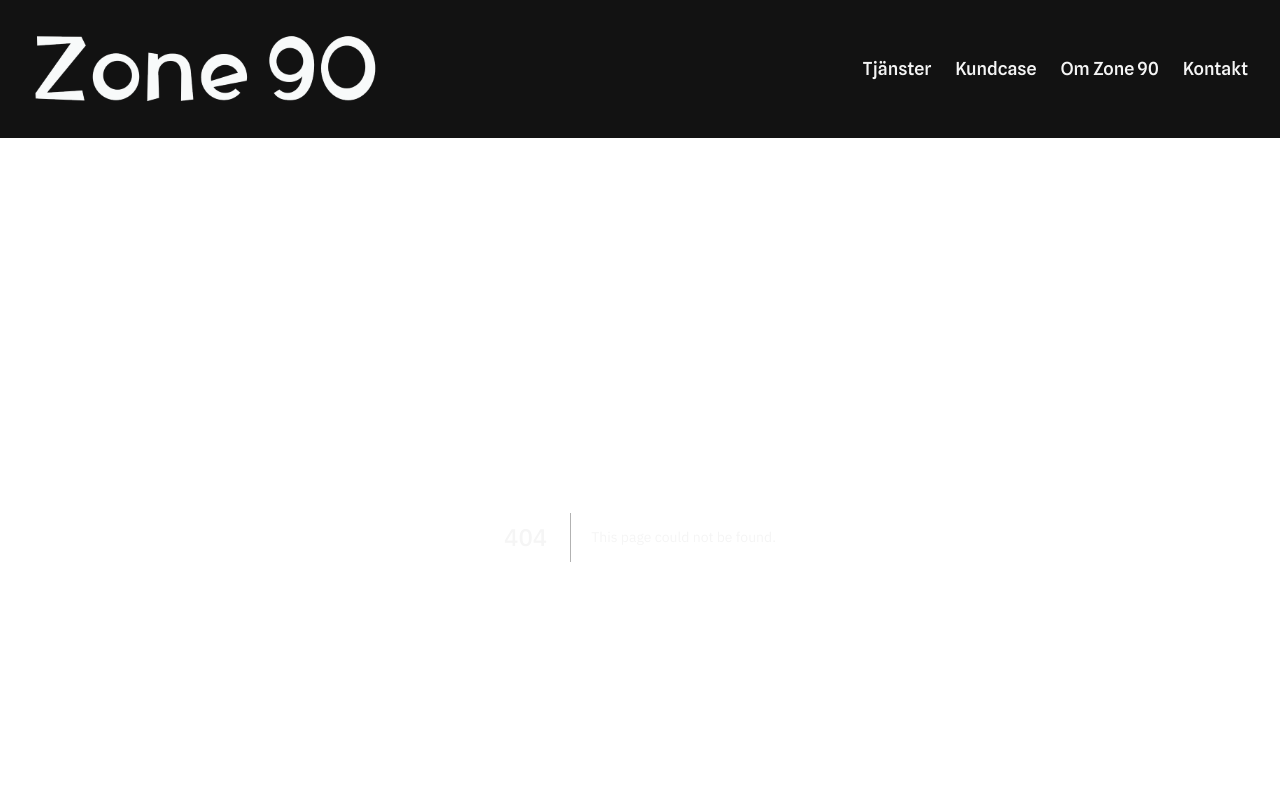
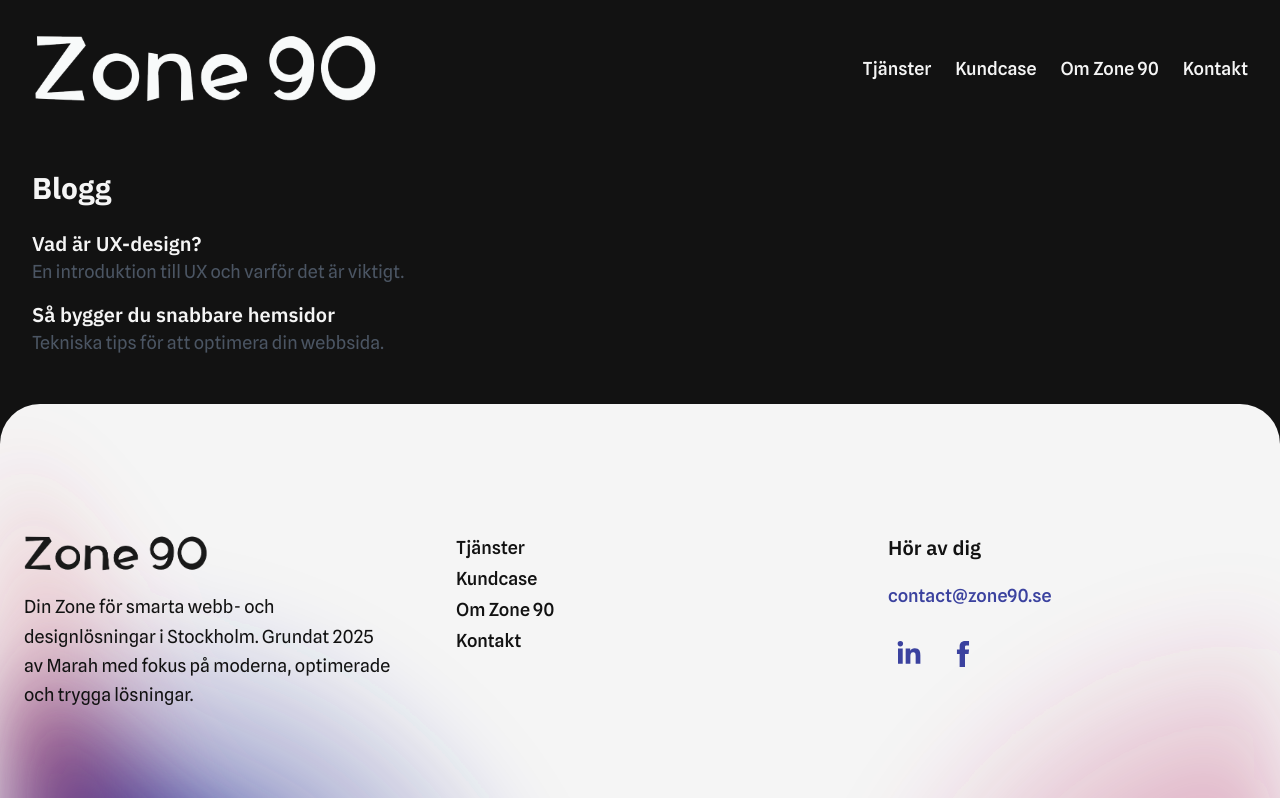
Before and after one commit to Marahkny/Marahs-portofolio, a Next.js app: page /blogg in a window 1280 px wide. Before the commit this address had no page. Shown: the top 798 px of the page. Built offline with nearby package versions, Linux system fonts and the light colour scheme.

Commit message:
Uppdatering

```diff
--- a/package.json
+++ b/package.json
@@ -11,13 +11,18 @@
     "postbuild": "next-sitemap"
   },
   "dependencies": {
+    "@emailjs/browser": "^4.4.1",
+    "@emailjs/nodejs": "^5.0.2",
     "@netlify/plugin-nextjs": "^5.10.7",
     "@vercel/analytics": "^1.5.0",
     "@vercel/speed-insights": "^1.2.0",
     "axios": "^1.8.1",
+    "emailjs-com": "^3.2.0",
     "framer-motion": "^12.0.6",
+    "gray-matter": "^4.0.3",
     "lucide-react": "^0.477.0",
     "next": "15.1.3",
+    "next-mdx-remote": "^5.0.0",
     "next-sitemap": "^4.2.3",
     "nodemailer": "^6.10.1",
     "react": "^19.0.0",
--- a/src/app/Componenet/Footer.js
+++ b/src/app/Componenet/Footer.js
@@ -72,6 +72,9 @@ export default function Footer() {
                 Kontakt
               </Link>
             </li>
+                        <li>
+
+            </li>
           </ul>
         </nav>
         <div>
--- /dev/null
+++ b/src/app/blogg/page.js
@@ -0,0 +1,33 @@
+// app/blog/page.js
+import Link from "next/link";
+
+const posts = [
+  {
+    title: "Vad är UX-design?",
+    slug: "vad-ar-ux-design",
+    description: "En introduktion till UX och varför det är viktigt.",
+  },
+  {
+    title: "Så bygger du snabbare hemsidor",
+    slug: "snabbare-hemsidor",
+    description: "Tekniska tips för att optimera din webbsida.",
+  },
+];
+
+export default function Blog() {
+  return (
+    <main className="p-8">
+      <h1 className="text-3xl font-bold mb-6">Blogg</h1>
+      <ul>
+        {posts.map((post) => (
+          <li key={post.slug} className="mb-4">
+            <Link href={`/blog/${post.slug}`}>
+              <h2 className="text-xl font-semibold">{post.title}</h2>
+              <p className="text-gray-600">{post.description}</p>
+            </Link>
+          </li>
+        ))}
+      </ul>
+    </main>
+  );
+}
--- /dev/null
+++ b/src/app/blogg/webbdesign/page.js
@@ -0,0 +1,26 @@
+// app/blog/[slug]/page.js
+export default function Webbdesign({ params }) {
+  const { slug } = params;
+
+  const posts = {
+    "vad-ar-ux-design": {
+      title: "Vad är UX-design?",
+      content: "Här skriver du hela ditt blogginlägg...",
+    },
+    "snabbare-hemsidor": {
+      title: "Så bygger du snabbare hemsidor",
+      content: "Teknisk SEO, Core Web Vitals, cache osv...",
+    },
+  };
+
+  const post = posts[slug];
+
+  if (!post) return <p>Inlägget hittades inte.</p>;
+
+  return (
+    <article className="p-8">
+      <h1 className="text-2xl font-bold mb-4">{post.title}</h1>
+      <p>{post.content}</p>
+    </article>
+  );
+}
--- a/src/app/case/swefurn/des.jsx
+++ b/src/app/case/swefurn/des.jsx
@@ -103,7 +103,7 @@ Swefurns nya webbplats är designad och utvecklad i WordPress, med fokus på att
   </div>
 
   {/* Bilder under varandra */}
-  <div className="flex flex-col justify-center gap-4 ">
+  <div className="flex flex-col justify-center gap-4">
     <Image
       src="/photos/SEO.png"
       alt="Swefurn SEO"
--- a/src/app/kontakt/kontaktsida.js
+++ b/src/app/kontakt/kontaktsida.js
@@ -1,6 +1,7 @@
 "use client";
 
 import React, { useState } from "react";
+import emailjs from "@emailjs/browser";
 
 const Kontaktsida = () => {
   const [formData, setFormData] = useState({
@@ -35,25 +36,32 @@ const Kontaktsida = () => {
     setSuccess(null);
 
     try {
-      const response = await fetch("/api/contact", {
+      const response = await fetch("https://api.emailjs.com/api/v1.0/email/send", {
   method: "POST",
   headers: {
     "Content-Type": "application/json",
   },
   body: JSON.stringify({
-          email: formData.email,
-          firstName: formData.firstName,
-          lastName: formData.lastName,
+    service_id: process.env.NEXT_PUBLIC_EMAILJS_SERVICE_ID,
+    template_id: process.env.NEXT_PUBLIC_EMAILJS_TEMPLATE_ID,
+    user_id: process.env.NEXT_PUBLIC_EMAILJS_PUBLIC_KEY, // Public Key här!
+    template_params: {
+      from_name: `${formData.firstName} ${formData.lastName}`,
+      from_email: formData.email,
       phone: formData.phone,
       message: formData.message,
+    },
   }),
 });
 
-      if (!response.ok) {
-        throw new Error("Något gick fel.");
+
+      console.log("EmailJS response:", response);
+
+      if (response.status !== 200) {
+        throw new Error("Något gick fel vid skickande.");
       }
 
-      setSuccess("Meddelandet skickades!");
+      setSuccess("✅ Meddelandet skickades!");
       setFormData({
         firstName: "",
         lastName: "",
@@ -63,8 +71,8 @@ const Kontaktsida = () => {
         policyAccepted: false,
       });
     } catch (error) {
-      console.error(error);
-      setSuccess("Kunde inte skicka meddelandet. Försök igen.");
+      console.error("EmailJS error:", error);
+      setSuccess("❌ Kunde inte skicka meddelandet. Försök igen.");
     } finally {
       setLoading(false);
     }
@@ -72,6 +80,7 @@ const Kontaktsida = () => {
 
   return (
     <div className="pt-20 pb-40 px-6 max-w-8xl w-full mx-auto flex flex-col md:flex-row justify-center items-start gap-10">
+      {/* Vänster del */}
       <div className="md:w-1/3 text-left">
         <h1 className="mb-4">Say hi!</h1>
         <p className="text-gray-300 mb-6">
@@ -86,9 +95,11 @@ const Kontaktsida = () => {
         </a>
       </div>
 
+      {/* Höger del - Formuläret */}
       <div className="md:w-2/3">
         <p className="text-[20px] pb-10">Kontaktformulär</p>
         <form onSubmit={handleSubmit} className="space-y-6">
+          {/* Namn */}
           <div className="grid grid-cols-1 md:grid-cols-2 gap-6">
             <div>
               <label className="block text-gray-300 mb-1">
@@ -118,6 +129,7 @@ const Kontaktsida = () => {
             </div>
           </div>
 
+          {/* Email + Telefon */}
           <div className="grid grid-cols-1 md:grid-cols-2 gap-6">
             <div>
               <label className="block text-gray-300 mb-1">
@@ -144,6 +156,7 @@ const Kontaktsida = () => {
             </div>
           </div>
 
+          {/* Meddelande */}
           <div>
             <label className="block text-gray-300 mb-1">
               Beskriv vad du behöver hjälp med{" "}
@@ -159,6 +172,7 @@ const Kontaktsida = () => {
             />
           </div>
 
+          {/* Policy */}
           <div className="flex items-center space-x-3">
             <input
               type="checkbox"
@@ -173,6 +187,7 @@ const Kontaktsida = () => {
             </label>
           </div>
 
+          {/* Submit */}
           <button
             type="submit"
             className="w-full bg-[#3B429F] font-[500] text-[#F5F5F5] py-3 rounded-full transition"
@@ -182,7 +197,15 @@ const Kontaktsida = () => {
           </button>
 
           {success && (
-            <p className="text-green-500 text-sm mt-2">{success}</p>
+            <p
+              className={`mt-2 text-sm ${
+                success.startsWith("✅")
+                  ? "text-green-500"
+                  : "text-red-500"
+              }`}
+            >
+              {success}
+            </p>
           )}
         </form>
       </div>
--- a/src/app/pages/api/contact.js
+++ /dev/null
@@ -1,42 +0,0 @@
-export default async function handler(req, res) {
-    if (req.method !== "POST") {
-      return res.status(405).json({ message: "Only POST allowed" });
-    }
-
-    const brevoAPIKey = process.env.BREVO_API_KEY;
-    const brevoListId = 5;
-
-    const { email, firstName, lastName, phone, message } = req.body;
-
-    const contactData = {
-      email,
-      attributes: {
-        FIRSTNAME: firstName,
-        LASTNAME: lastName,
-        PHONE: phone,
-        MESSAGE: message,
-      },
-      listIds: [brevoListId],
-      updateEnabled: true,
-    };
-
-    try {
-      const response = await fetch("https://api.brevo.com/v3/contacts", {
-        method: "POST",
-        headers: {
-          "api-key": brevoAPIKey,
-          "Content-Type": "application/json",
-        },
-        body: JSON.stringify(contactData),
-      });
-
-      if (!response.ok) {
-        const errorData = await response.json();
-        return res.status(500).json({ message: "Brevo error", error: errorData });
-      }
-
-      return res.status(200).json({ message: "Contact added successfully" });
-    } catch (error) {
-      return res.status(500).json({ message: "Server error", error });
-    }
-  }
```
Also changed, not shown: 1 other file (tests, documents, lock files or other folders). Lines whose indentation alone changed are shown as unchanged.
